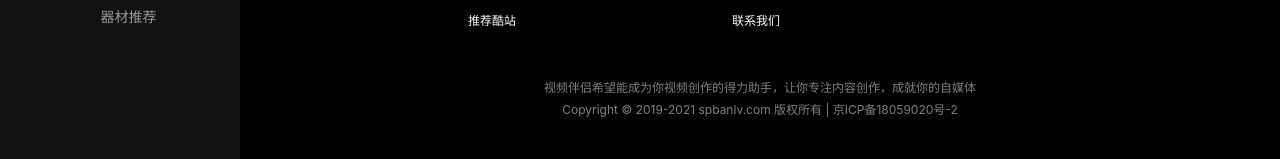
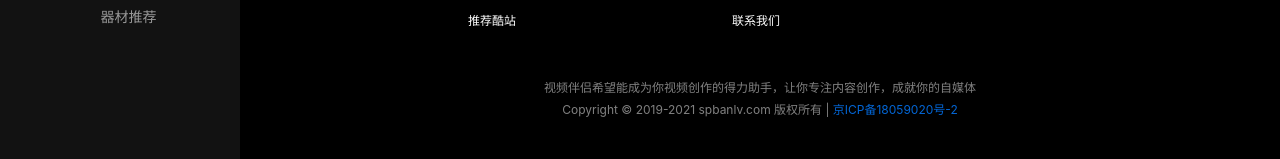
Before and after one commit to tinyao/spbv, a Jekyll site: the page built from index.html, in a window 1280 px wide and 900 px high, scrolled down 3675 px. Shown: the part 738-897 px from the top of the window. Built offline with Jekyll 4.4.1, drawn with Linux system fonts in a browser that asks for light colours; comment, search, counter and statistics services are not loaded.

Commit message:
Update footer.html

```diff
--- a/_includes/footer.html
+++ b/_includes/footer.html
@@ -14,7 +14,7 @@
     <div class="clear"></div>
     <div class="footer-text">
       <p>视频伴侣希望能成为你视频创作的得力助手，让你专注内容创作，成就你的自媒体</p>
-      <p>Copyright © 2019-2021 spbanlv.com 版权所有  |  <a href="https://beian.miit.gov.cn/">京ICP备18059020号-2</a></p>
+      <p>Copyright © 2019-2021 spbanlv.com 版权所有  |  <a style="color: #0366d6" href="https://beian.miit.gov.cn/">京ICP备18059020号-2</a></p>
     </div>
   </div>
 </footer>
```
